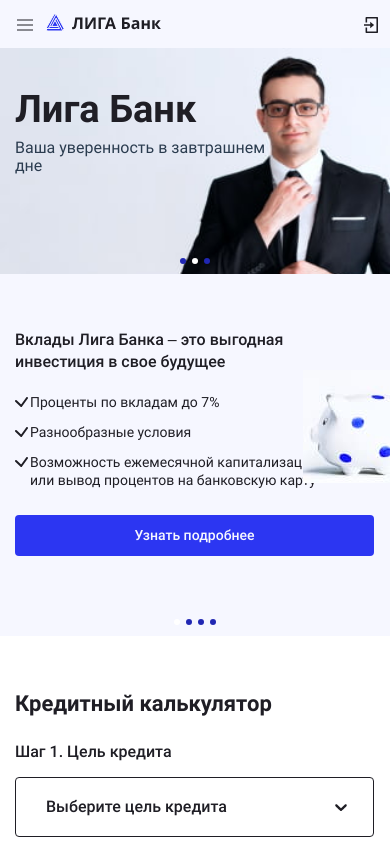
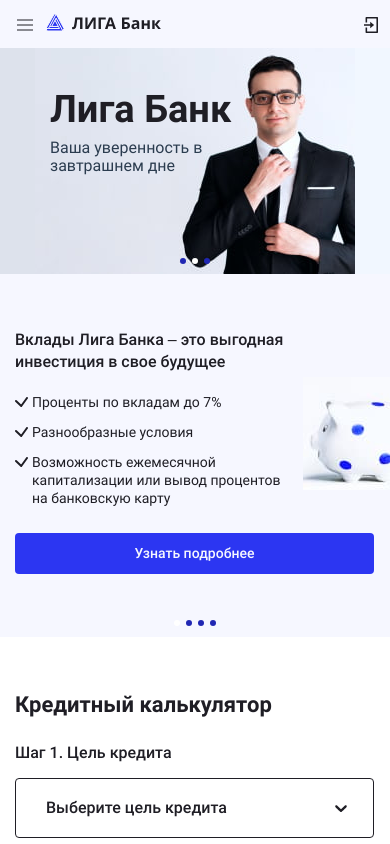
Before and after one commit to mantuok/liga-bank, a React (Create React App) app: page / in a window 390 px wide. Shown: the top 844 px of the page. Built offline with nearby package versions, Linux system fonts and the light colour scheme; a web font is replaced by a local one.

Commit message:
Responsive corrected WIP

```diff
--- a/src/components/calculator/calculator.jsx
+++ b/src/components/calculator/calculator.jsx
@@ -107,7 +107,8 @@
       paddingBottom: 19,
       paddingLeft: 24,
       fontWeight: 400,
-      borderBottom: `1px solid #C1C2CA`
+      borderBottom: `1px solid #C1C2CA`,
+      cursor: `pointer`
     }),
   };
 
--- a/src/components/main/main.jsx
+++ b/src/components/main/main.jsx
@@ -6,7 +6,7 @@
 
 const Main = () => {
   return (
-    <main className="page__main Main">
+    <main className="page__main main">
       <Promo />
       <Services />
       <Calculator />
--- a/src/components/promo-slide/promo-slide.jsx
+++ b/src/components/promo-slide/promo-slide.jsx
@@ -15,7 +15,7 @@
     <HashLink className={getElementClass(`promo__link`)} to={directTo}>{link}</HashLink>
 
   return (
-    <div className="promo__container">
+    <div className="promo__details">
       <h1 className={getElementClass(`promo__header`)}>{heading}</h1>
       <p className={getElementClass(`promo__description`)}>{description}</p>
       {renderPromoLink()}
--- a/src/components/promo/promo.jsx
+++ b/src/components/promo/promo.jsx
@@ -22,6 +22,8 @@
     onSwipedLeft: () => handleSwipe(SwipeEvent.SWIPE_TO_LEFT),
     onSwipedRight: () => handleSwipe(SwipeEvent.SWIPE_TO_RIGHT)
   });
+
+  const getPromoClass = `main__promo promo main__promo--` + promos[activeSlidePromo.elementIndex].style
 
   useEffect(() => {
     const interval = setInterval(() => {
@@ -71,15 +73,17 @@
 
   return (
     <section
-      className="main__promo promo"
+      className={getPromoClass}
       {...swipeHandler}
     >
+      <div className="promo__container">
         <PromoSlide promo={promos[activeSlidePromo.elementIndex]} />
         <Dots
           section={`promo`}
           activeIndex={activeSlidePromo.elementIndex}
           dotsNumber={dotsNumber}
         />
+      </div>
     </section>
   )
 };
--- a/src/mocks/promos.js
+++ b/src/mocks/promos.js
@@ -9,7 +9,7 @@
     imageMobile: `../img/cards-mobile.jpg`,
     alt: `Пример карт банка`,
     description: `Кредиты на любой случай`,
-    style: `basic`,
+    style: `dark`,
     link: `Рассчитать кредит`,
     directTo: `/#calculator`
   },
@@ -21,7 +21,7 @@
     imageMobile: `../img/man-mobile.jpg`,
     alt: `Клиент банка`,
     description: `Ваша уверенность в завтрашнем дне`,
-    style: `contrast`,
+    style: `grey`,
     link: ``,
     directTo: ``
   },
@@ -33,7 +33,7 @@
     imageMobile: `../img/woman-mobile.jpg`,
     alt: `Клиентка банка`,
     description: `Всегда рядом`,
-    style: `contrast`,
+    style: `blue`,
     link: `Найти отделение`,
     directTo: `/#branches`
   },
--- a/src/sass/blocks/cost-amount.scss
+++ b/src/sass/blocks/cost-amount.scss
@@ -30,6 +30,8 @@
   background-repeat: no-repeat;
   background-position: 0 0;
 
+  cursor: pointer;
+
   &--minus {
     top: 58px;
     left: 25px;
--- /dev/null
+++ b/src/sass/blocks/main.scss
@@ -0,0 +1,13 @@
+.main__promo {
+  &--dark {
+    background-color: var(--basic-contrast);
+  }
+
+  &--grey {
+    background: linear-gradient(90deg, var(--gradient-grey-dark) 42%,var(--gradient-grey-light) 61%);
+  }
+
+  &--blue {
+    background: linear-gradient(90deg, var(--gradient-blue-dark) 42%,var(--gradient-blue-light) 61%);
+  }
+}
--- a/src/sass/blocks/page.scss
+++ b/src/sass/blocks/page.scss
@@ -2,6 +2,8 @@
   display: grid;
   grid-template-rows: min-content 1fr min-content;
 
+  // min-height: 100%;
+  // height: 100%;
   // min-width: 1366px;
 
   font-family: "Roboto", "Arial", sans-serif;
--- a/src/sass/blocks/promo.scss
+++ b/src/sass/blocks/promo.scss
@@ -1,20 +1,63 @@
-.promo {
+// .promo {
+//   // background-color: red;
+
+//   // position: relative;
+//   // display: flex;
+//   // flex-direction: column;
+//   // justify-content: space-between;
+
+//   // min-height: 400px;
+
+//   // @include container;
+
+//   // padding: auto;
+
+//   // margin-right: -45px;
+//   // margin-bottom: 60px;
+//   // margin-left: -45px;
+
+//   // padding-top: 125px;
+//   // padding-left: 268px;
+//   // padding-bottom: 40px;
+
+//   // @media (max-width: $max-tablet-width) {
+//   //   width: 768px;
+//   //   min-height: 300px;
+
+//   //   margin-bottom: 0;
+
+//   //   padding-top: 83px;
+//   //   padding-left: 86px;
+//   //   padding-bottom: 15px;
+//   // }
+
+//   // @media (max-width: $max-mobile-width) {
+//   //   width: 320px;
+//   //   min-height: 226px;
+
+//   //   padding-top: 52px;
+//   //   padding-left: 15px;
+//   //   padding-bottom: 10px;
+//   // }
+// }
+
+.promo__container {
   position: relative;
   display: flex;
   flex-direction: column;
   justify-content: space-between;
 
+  @include container;
+
   min-height: 400px;
 
-  @include container;
-
   margin-bottom: 60px;
-
   padding-top: 125px;
   padding-left: 268px;
   padding-bottom: 40px;
 
   @media (max-width: $max-tablet-width) {
+    width: 768px;
     min-height: 300px;
 
     margin-bottom: 0;
@@ -25,6 +68,7 @@
   }
 
   @media (max-width: $max-mobile-width) {
+    width: 320px;
     min-height: 226px;
 
     padding-top: 52px;
@@ -33,7 +77,7 @@
   }
 }
 
-.promo__container {
+.promo__details {
   display: flex;
   flex-direction: column;
 
@@ -50,11 +94,12 @@
 
   z-index: 1;
 
-  &--basic {
+  &--dark {
     color: var(--basic);
   }
 
-  &--contrast {
+  &--grey,
+  &--blue {
     color: var(--font-basic);
   }
 
@@ -72,16 +117,25 @@
 .promo__image {
   position: absolute;
 
+
+  //Для масшитабирования изобрадения
+
+  // @media (max-width: $max-tablet-width)  {
+  //   max-height: 300px;
+  //   object-fit: contain;
+  // }
+
+
   top: 0;
   left: 0;
 
-  &--basic {
-    background-color: var(--basic-contrast);
-  }
+  // &--basic {
+  //   background-color: var(--basic-contrast);
+  // }
 
-  &--contrast {
-    background-color: var(--font-light);
-  }
+  // &--contrast {
+  //   background-color: var(--font-light);
+  // }
 }
 
 .promo__description {
@@ -92,11 +146,12 @@
 
   z-index: 1;
 
-  &--basic {
+  &--dark {
     color: var(--font-light);
   }
 
-  &--contrast {
+  &--grey,
+  &--blue {
     color: var(--font-dark);
   }
 
@@ -127,11 +182,12 @@
 
   z-index: 1;
 
-  &--basic {
+  &--dark {
     @include button-basic-style;
   }
 
-  &--contrast {
+  &--grey,
+  &--blue {
     @include button-contrast-style;
   }
 
--- a/src/sass/blocks/service-details.scss
+++ b/src/sass/blocks/service-details.scss
@@ -30,6 +30,12 @@
 
     margin-bottom: 21px;
     padding-top: 55px;
+
+    grid-template-areas:
+    "heading heading"
+    "points image"
+    "description image"
+    "link link";
   }
 }
 
@@ -99,7 +105,8 @@
   }
 
   @media (max-width: $max-mobile-width) {
-    padding-left: 15px;
+    margin-right: -11px;
+    padding-left: 17px;
 
     font-size: 14px;
     line-height: 18px;
@@ -183,9 +190,12 @@
   grid-area: image;
 
   @media (max-width: $max-mobile-width) {
-    position: absolute;
-    top: 96px;
-    right: 0;
+    // position: absolute;
+    // top: 96px;
+    // right: 0;
+
+    margin-top: -16px;
+    margin-right: -16px;
 
     width: 87px;
     height: 113px;
--- a/src/sass/style.scss
+++ b/src/sass/style.scss
@@ -10,6 +10,7 @@
 @import './blocks/user-login.scss';
 @import './blocks/auth.scss';
 @import './blocks/auth-form.scss';
+@import './blocks/main.scss';
 @import './blocks/promo.scss';
 @import './blocks/dots.scss';
 @import './blocks/services.scss';
--- a/src/sass/utils/colors.scss
+++ b/src/sass/utils/colors.scss
@@ -8,6 +8,10 @@
   --basic-contrast: #2c36f2;
   --gradient-contrast-dark: #2027b3;
   --gradient-contrast-light: #3841ff;
+  --gradient-grey-dark: #dde2ec;
+  --gradient-grey-light: #f1f7ff;
+  --gradient-blue-dark: #e6f1fe;
+  --gradient-blue-light: #eff4fd;
   --basic-decorative: #c1c2ca;
   --transparent: rgba(0, 0, 0, 0.5);
     }
```
Lines whose indentation alone changed are shown as unchanged.
